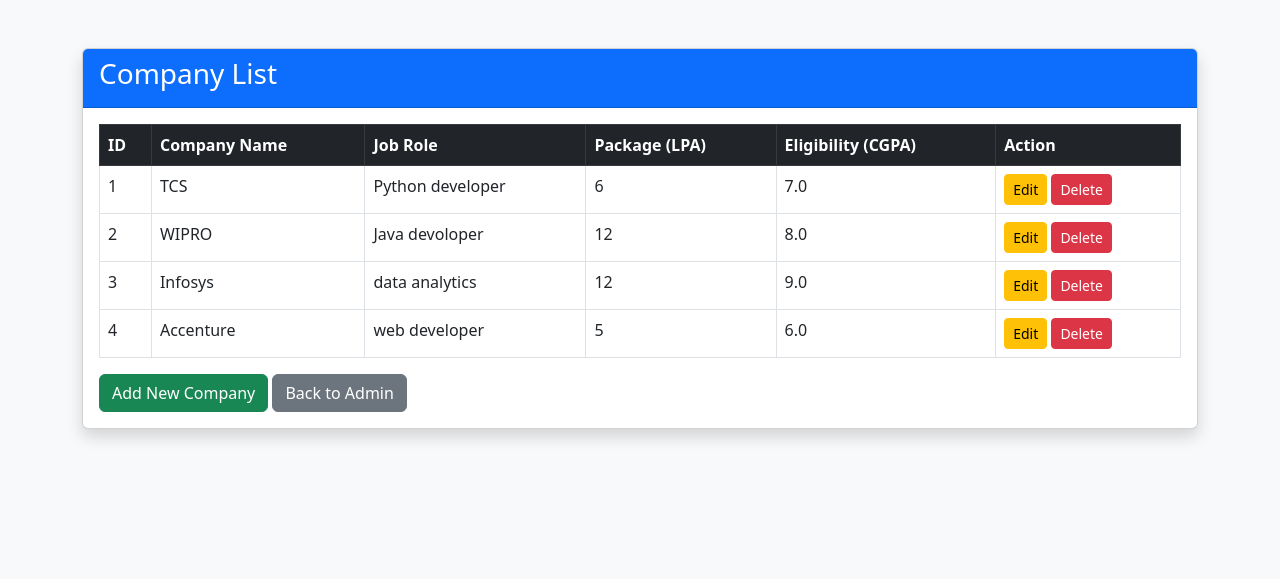
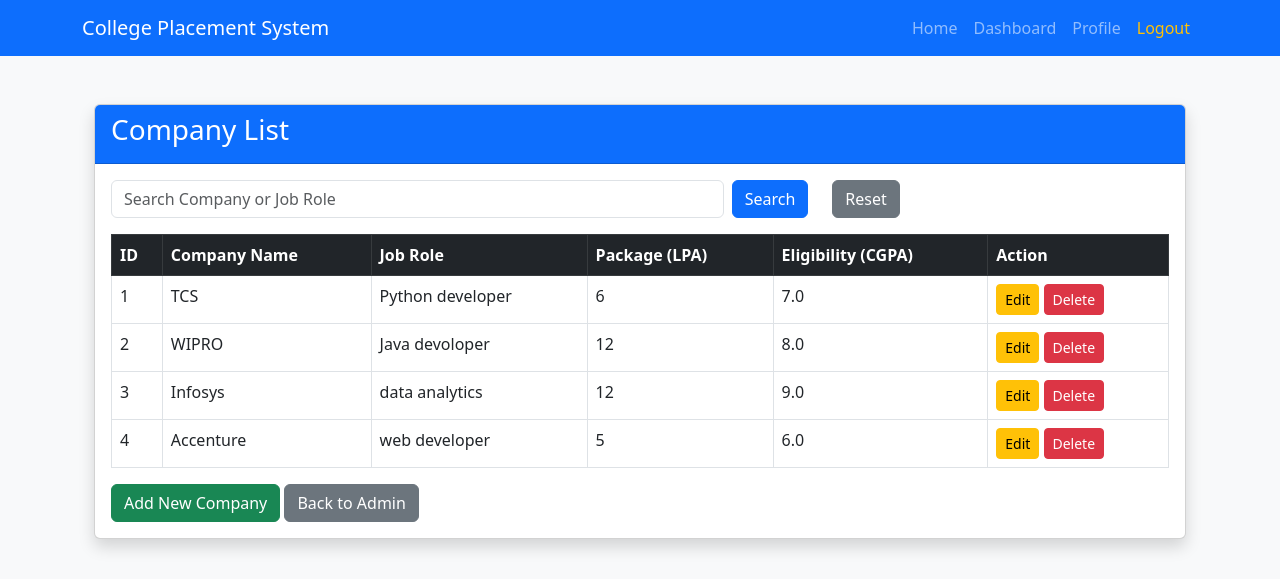
Before and after one commit to hemadrivarma/college-placement-system-1, a Flask app: page /companies in a window 1280 px wide. Shown: the top 579 px of the page. Run offline with Flask 3, Linux system fonts and the light colour scheme; a user stored in the database is signed in; data comes from the database, SQL or seed files in the repository.

Commit message:
Added company search

```diff
--- a/app.py
+++ b/app.py
@@ -281,9 +281,23 @@
 @app.route('/companies')
 def companies():
 
-    companies = Company.query.all()
+    if 'admin' not in session:
+        return redirect('/admin_login')
 
-    return render_template("companies.html", companies=companies)
+    search = request.args.get('search')
+
+    if search:
+        companies = Company.query.filter(
+            (Company.company_name.ilike(f"%{search}%")) |
+            (Company.job_role.ilike(f"%{search}%"))
+        ).all()
+    else:
+        companies = Company.query.all()
+
+    return render_template(
+        "companies.html",
+        companies=companies
+    )
 
 @app.route('/apply/<int:company_id>')
 def apply(company_id):
--- a/templates/companies.html
+++ b/templates/companies.html
@@ -1,3 +1,10 @@
+{% extends "base.html" %}
+
+{% block title %}
+Login
+{% endblock %}
+
+{% block content %}
 <!DOCTYPE html>
 <html>
 <head>
@@ -17,6 +24,36 @@
         </div>
 
         <div class="card-body">
+
+           <div class="row mb-3">
+
+    <div class="col-md-8">
+
+        <form method="GET" action="/companies" class="d-flex">
+
+            <input
+                type="text"
+                name="search"
+                class="form-control me-2"
+                placeholder="Search Company or Job Role">
+
+            <button class="btn btn-primary">
+                Search
+            </button>
+
+        </form>
+
+    </div>
+
+    <div class="col-md-2">
+
+        <a href="/companies" class="btn btn-secondary">
+            Reset
+        </a>
+
+    </div>
+
+ </div>
 
             <table class="table table-bordered table-hover">
 
@@ -76,3 +113,4 @@
 
 </body>
 </html>
+{% endblock %}
```
